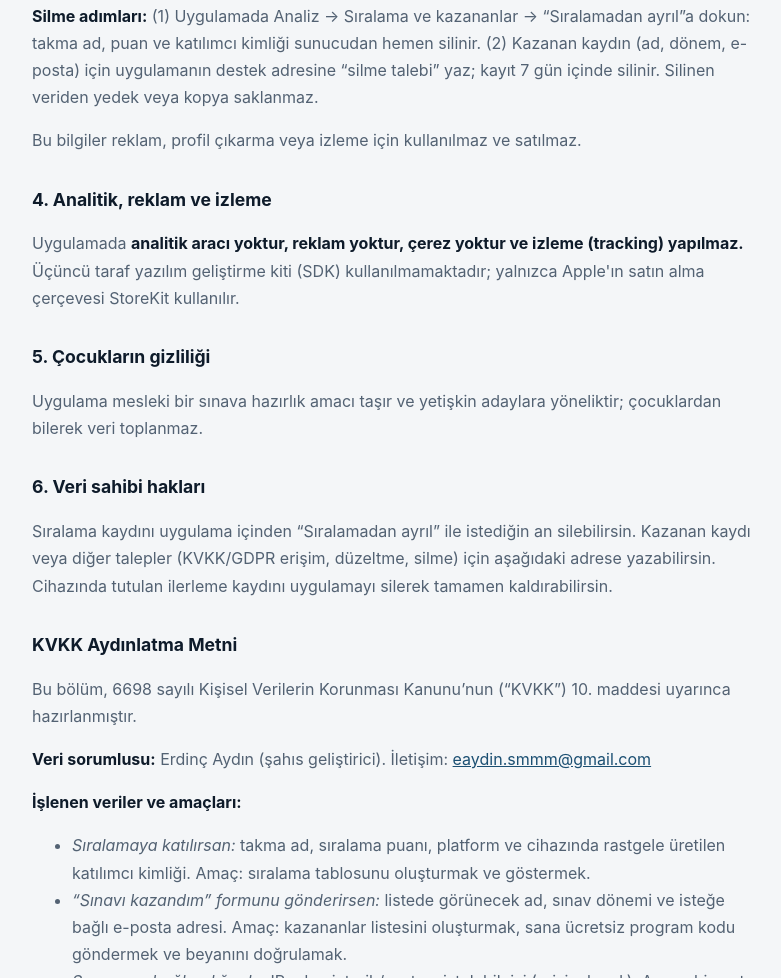
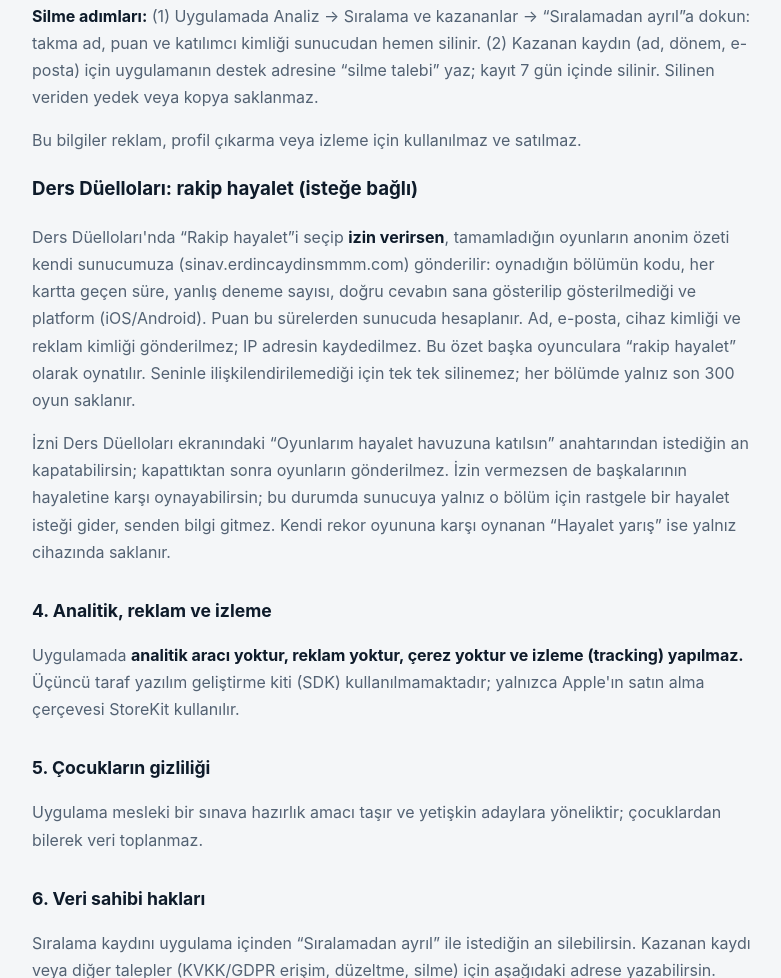
Before and after one commit to erdincaydin7888/smmm-yeterlilik-site, a plain HTML site: page gizlilik.html in a window 1280 px wide. Shown: the part 1690-2668 px from the top of the page, without its empty margins (248-1029 px from the left). Drawn offline with Linux system fonts and the light colour scheme.

Commit message:
Gizlilik: Ders Düelloları rakip hayalet (isteğe bağlı) bölümü

```diff
--- a/gizlilik.html
+++ b/gizlilik.html
@@ -40,7 +40,7 @@
 <header>
   <div class="sarmal">
     <h1>Gizlilik Politikası</h1>
-    <p>SMMM Yeterlilik uygulaması · Son güncelleme: 17 Kasım 2026</p>
+    <p>SMMM Yeterlilik uygulaması · Son güncelleme: 19 Kasım 2026 · önceki: 17 Kasım 2026</p>
   </div>
 </header>
 
@@ -86,6 +86,10 @@
 <p><strong>Silme adımları:</strong> (1) Uygulamada Analiz → Sıralama ve kazananlar → “Sıralamadan ayrıl”a dokun: takma ad, puan ve katılımcı kimliği sunucudan hemen silinir. (2) Kazanan kaydın (ad, dönem, e-posta) için uygulamanın destek adresine “silme talebi” yaz; kayıt 7 gün içinde silinir. Silinen veriden yedek veya kopya saklanmaz.</p>
 <p>Bu bilgiler reklam, profil çıkarma veya izleme için kullanılmaz ve satılmaz.</p>
 
+
+<h3 id="hayalet">Ders Düelloları: rakip hayalet (isteğe bağlı)</h3>
+<p>Ders Düelloları'nda “Rakip hayalet”i seçip <strong>izin verirsen</strong>, tamamladığın oyunların anonim özeti kendi sunucumuza (sinav.erdincaydinsmmm.com) gönderilir: oynadığın bölümün kodu, her kartta geçen süre, yanlış deneme sayısı, doğru cevabın sana gösterilip gösterilmediği ve platform (iOS/Android). Puan bu sürelerden sunucuda hesaplanır. Ad, e-posta, cihaz kimliği ve reklam kimliği gönderilmez; IP adresin kaydedilmez. Bu özet başka oyunculara “rakip hayalet” olarak oynatılır. Seninle ilişkilendirilemediği için tek tek silinemez; her bölümde yalnız son 300 oyun saklanır.</p>
+<p>İzni Ders Düelloları ekranındaki “Oyunlarım hayalet havuzuna katılsın” anahtarından istediğin an kapatabilirsin; kapattıktan sonra oyunların gönderilmez. İzin vermezsen de başkalarının hayaletine karşı oynayabilirsin; bu durumda sunucuya yalnız o bölüm için rastgele bir hayalet isteği gider, senden bilgi gitmez. Kendi rekor oyununa karşı oynanan “Hayalet yarış” ise yalnız cihazında saklanır.</p>
 
   <h2>4. Analitik, reklam ve izleme</h2>
   <p>Uygulamada <strong>analitik aracı yoktur, reklam yoktur, çerez yoktur ve
```
